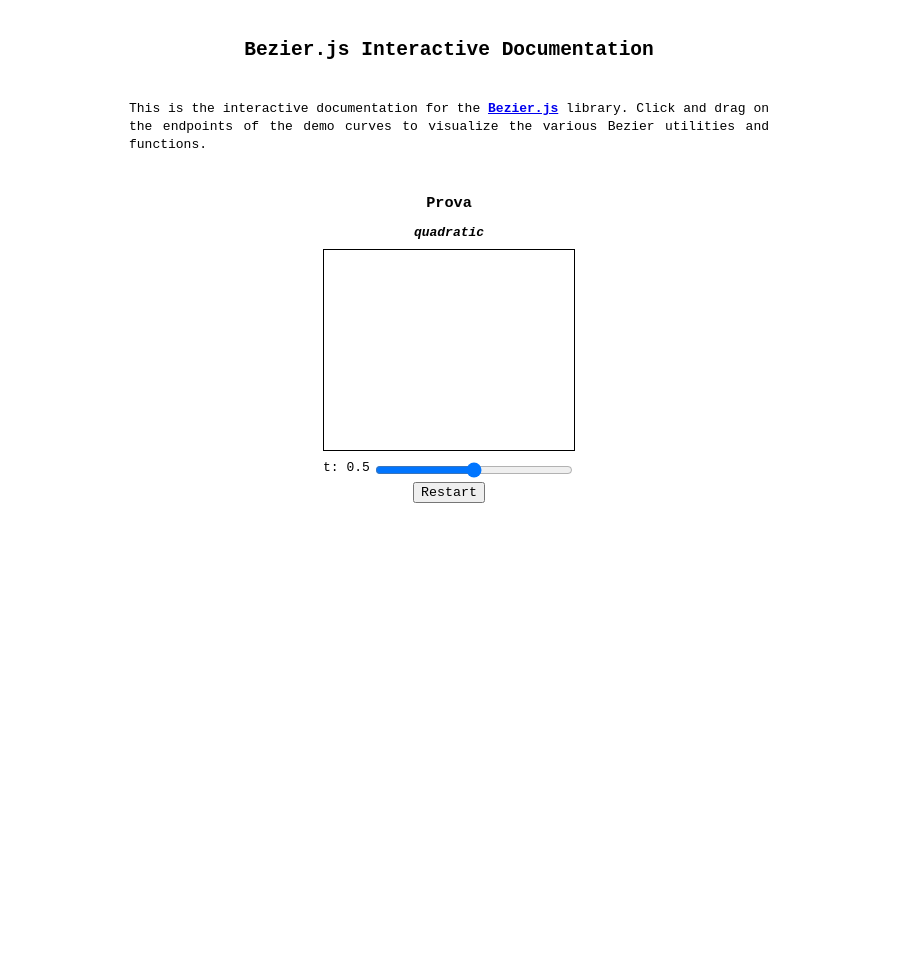
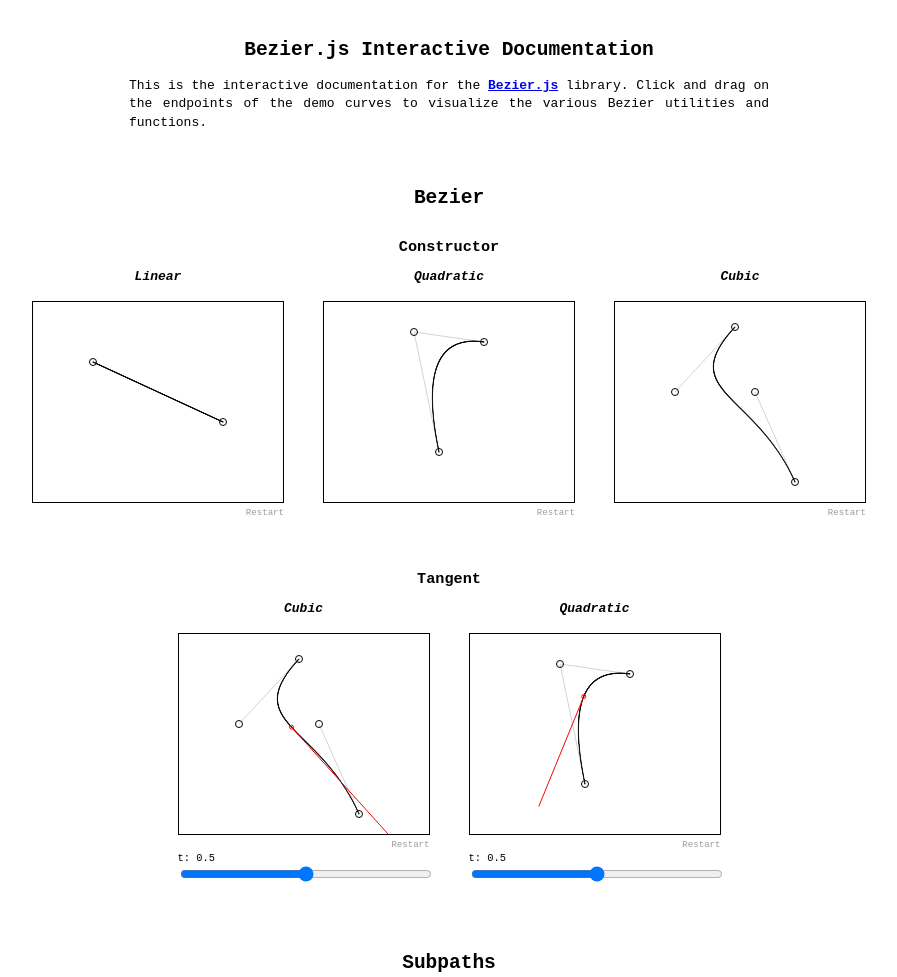
Before and after one commit to alessiacrimaldi/Bezier.js, a website built with Vite: page docs/index.html in a window 1280 px wide. Shown: the top 977 px of the page, without its empty margins (191-1088 px from the left). Before the commit the page ends 800 px from the top, so only its background shows below. Built offline with nearby package versions, Linux system fonts and the light colour scheme; files whose address does not match are found by name.

Commit message:
done: Drawing refactored to class, improved CodeArea and added doc examples with loader

```diff
--- /dev/null
+++ b/docs/examples/closedSubpath.js
@@ -0,0 +1,44 @@
+import CodeArea from "../js/CodeArea.js";
+import { Bezier } from "../../lib/bezier.js";
+import Drawing from "../../lib/drawing.js";
+import handleInteraction from "../../dist/interaction.js";
+
+
+/* Documentation Example */
+const demo = new CodeArea(250, 200, "#path-constructor", "Closed Subpath", () => {
+    setup();
+    draw();
+});
+
+
+/* User Code */
+let curves, subpath;
+const drawing = new Drawing(demo.context);
+
+const setup = () => {
+    curves = [
+        new Bezier({ x: 90, y: 40 }, { x: 160, y: 40 }),
+        new Bezier({ x: 160, y: 40 }, { x: 125, y: 40 }, { x: 125, y: 90 }, { x: 160, y: 90 }),
+        new Bezier({ x: 160, y: 90 }, { x: 190, y: 90 }, { x: 210, y: 110 }, { x: 155, y: 180 }),
+        new Bezier({ x: 95, y: 180 }, { x: 155, y: 180 }),
+        new Bezier({ x: 95, y: 180 }, { x: 40, y: 110 }, { x: 60, y: 90 }, { x: 90, y: 90 }),
+        new Bezier({ x: 90, y: 90 }, { x: 125, y: 90 }, { x: 125, y: 40 }, { x: 90, y: 40 })
+    ];
+    subpath = new Bezier.PolyBezier(curves);
+
+    subpath.curves.forEach(curve => {
+        handleInteraction(demo.canvas, curve, () => {
+            draw();
+        })
+    })
+}
+setup();
+
+const draw = () => {
+    demo.clear();
+    subpath.curves.forEach(curve => {
+        drawing.drawSkeleton(curve);
+        drawing.drawCurve(curve);
+    })
+}
+draw();
--- /dev/null
+++ b/docs/examples/cubic.js
@@ -0,0 +1,32 @@
+import CodeArea from "../js/CodeArea.js";
+import { Bezier } from "../../lib/bezier.js";
+import Drawing from "../../lib/drawing.js";
+import handleInteraction from "../../dist/interaction.js";
+
+
+/* Documentation Example */
+const demo = new CodeArea(250, 200, "#constructor", "Cubic", () => {
+    setup();
+    draw();
+});
+
+
+/* User Code */
+let curve;
+const drawing = new Drawing(demo.context)
+
+const setup = () => {
+    curve = new Bezier(120, 25, 60, 90, 140, 90, 180, 180);
+
+    handleInteraction(demo.canvas, curve, () => {
+        draw();
+    })
+}
+setup();
+
+const draw = () => {
+    demo.clear();
+    drawing.drawSkeleton(curve);
+    drawing.drawCurve(curve);
+}
+draw();
--- /dev/null
+++ b/docs/examples/cubicTangent.js
@@ -0,0 +1,49 @@
+import CodeArea from "../js/CodeArea.js";
+import { Bezier } from "../../lib/bezier.js";
+import * as calculation from "../../dist/calculation.js";
+import Drawing from "../../lib/drawing.js";
+import handleInteraction from "../../dist/interaction.js";
+
+
+/* Documentation Example */
+const params = [
+    {
+        name: "t",
+        min: 0,
+        max: 1,
+        value: 0.5,
+        step: 0.01,
+        handler: (new_t) => {
+            calculation.calculateTangent(curve, t = new_t);
+            draw();
+        }
+    },
+]
+const demo = new CodeArea(250, 200, "#tangent", "Cubic", () => {
+    setup();
+    draw();
+}, params);
+
+
+/* User Code */
+let curve, t;
+const drawing = new Drawing(demo.context)
+
+const setup = () => {
+    curve = new Bezier(120, 25, 60, 90, 140, 90, 180, 180);
+    calculation.calculateTangent(curve, t = 0.5);
+
+    handleInteraction(demo.canvas, curve, () => {
+        calculation.calculateTangent(curve, t);
+        draw();
+    })
+}
+setup();
+
+const draw = () => {
+    demo.clear();
+    drawing.drawSkeleton(curve);
+    drawing.drawCurve(curve);
+    drawing.drawTangent(curve);
+}
+draw();
--- /dev/null
+++ b/docs/examples/linear.js
@@ -0,0 +1,32 @@
+import CodeArea from "../js/CodeArea.js";
+import { Bezier } from "../../lib/bezier.js";
+import Drawing from "../../lib/drawing.js";
+import handleInteraction from "../../dist/interaction.js";
+
+
+/* Documentation Example */
+const demo = new CodeArea(250, 200, "#constructor", "Linear", () => {
+    setup();
+    draw();
+});
+
+
+/* User Code */
+let curve;
+const drawing = new Drawing(demo.context)
+
+const setup = () => {
+    curve = new Bezier({ x: 60, y: 60 }, { x: 190, y: 120 });
+
+    handleInteraction(demo.canvas, curve, () => {
+        draw();
+    })
+}
+setup();
+
+const draw = () => {
+    demo.clear();
+    drawing.drawSkeleton(curve);
+    drawing.drawCurve(curve);
+}
+draw();
--- /dev/null
+++ b/docs/examples/openSubpath.js
@@ -0,0 +1,41 @@
+import CodeArea from "../js/CodeArea.js";
+import { Bezier } from "../../lib/bezier.js";
+import Drawing from "../../lib/drawing.js";
+import handleInteraction from "../../dist/interaction.js";
+
+
+/* Documentation Example */
+const demo = new CodeArea(250, 200, "#path-constructor", "Open Subpath", () => {
+    setup();
+    draw();
+});
+
+
+/* User Code */
+let curves, subpath;
+const drawing = new Drawing(demo.context);
+
+const setup = () => {
+    curves = [
+        new Bezier({ x: 50, y: 30 }, { x: 150, y: 50 }),
+        new Bezier({ x: 150, y: 50 }, { x: 220, y: 140 }, { x: 150, y: 150 }),
+        new Bezier({ x: 150, y: 150 }, { x: 50, y: 160 }, { x: 50, y: 60 }, { x: 100, y: 100 })
+    ];
+    subpath = new Bezier.PolyBezier(curves);
+
+    subpath.curves.forEach(curve => {
+        handleInteraction(demo.canvas, curve, () => {
+            draw();
+        })
+    })
+}
+setup();
+
+const draw = () => {
+    demo.clear();
+    subpath.curves.forEach(curve => {
+        drawing.drawSkeleton(curve);
+        drawing.drawCurve(curve);
+    })
+}
+draw();
--- /dev/null
+++ b/docs/examples/quadratic.js
@@ -0,0 +1,32 @@
+import CodeArea from "../js/CodeArea.js";
+import { Bezier } from "../../lib/bezier.js";
+import Drawing from "../../lib/drawing.js";
+import handleInteraction from "../../dist/interaction.js";
+
+
+/* Documentation Example */
+const demo = new CodeArea(250, 200, "#constructor", "Quadratic", () => {
+    setup();
+    draw();
+});
+
+
+/* User Code */
+let curve;
+const drawing = new Drawing(demo.context)
+
+const setup = () => {
+    curve = new Bezier(160, 40, 90, 30, 115, 150);
+
+    handleInteraction(demo.canvas, curve, () => {
+        draw();
+    })
+}
+setup();
+
+const draw = () => {
+    demo.clear();
+    drawing.drawSkeleton(curve);
+    drawing.drawCurve(curve);
+}
+draw();
--- /dev/null
+++ b/docs/examples/quadraticTangent.js
@@ -0,0 +1,49 @@
+import CodeArea from "../js/CodeArea.js";
+import { Bezier } from "../../lib/bezier.js";
+import * as calculation from "../../dist/calculation.js";
+import Drawing from "../../lib/drawing.js";
+import handleInteraction from "../../dist/interaction.js";
+
+
+/* Documentation Example */
+const params = [
+    {
+        name: "t",
+        min: 0,
+        max: 1,
+        value: 0.5,
+        step: 0.01,
+        handler: (new_t) => {
+            calculation.calculateTangent(curve, t = new_t);
+            draw();
+        }
+    },
+]
+const demo = new CodeArea(250, 200, "#tangent", "Quadratic", () => {
+    setup();
+    draw();
+}, params);
+
+
+/* User Code */
+let curve, t;
+const drawing = new Drawing(demo.context)
+
+const setup = () => {
+    curve = new Bezier(160, 40, 90, 30, 115, 150);
+    calculation.calculateTangent(curve, t = 0.5);
+
+    handleInteraction(demo.canvas, curve, () => {
+        calculation.calculateTangent(curve, t);
+        draw();
+    })
+}
+setup();
+
+const draw = () => {
+    demo.clear();
+    drawing.drawSkeleton(curve);
+    drawing.drawCurve(curve);
+    drawing.drawTangent(curve);
+}
+draw();
--- a/docs/index.html
+++ b/docs/index.html
@@ -5,6 +5,7 @@
     <title>Bezier.js Documentation</title>
     <meta charset="utf-8">
     <link rel="stylesheet" href="./style.css">
+    <script type="module" src="./js/loader.js" defer></script>
 </head>
 
 <body>
@@ -15,8 +16,25 @@
         library. Click and drag on the endpoints of the demo curves to visualize the various Bezier utilities and
         functions.
     </p>
-    <div id="demos-container"></div>
 
+    <div id="demos-container">
+
+        <h2>Bezier</h2>
+        <section class="demo">
+            <h3 class="demo-title">Constructor</h3>
+            <div id="constructor"></div>
+        </section>
+        <section class="demo">
+            <h3 class="demo-title">Tangent</h3>
+            <div id="tangent"></div>
+        </section>
+
+        <h2>Subpaths</h2>
+        <section class="demo">
+            <h3 class="demo-title">Constructor</h3>
+            <div id="path-constructor"></div>
+        </section>
+
+    </div>
 </body>
-<script type="module" src="./js/index.js"></script>
 </html>
--- a/docs/js/CodeArea.js
+++ b/docs/js/CodeArea.js
@@ -1,48 +1,63 @@
 export default class CodeArea {
     static count = 0;
+    #w;
+    #h;
+    #cvs;
+    #ctx;
 
-    constructor(w, h, title, type, target) {
+    constructor(w, h, target, type, restart, params) {
         const id = ++CodeArea.count;
-        this.w = w;
-        this.h = h;
+        this.#w = w;
+        this.#h = h;
+
+        let sliders = "";
+        params?.forEach(p => {
+            sliders += `<div class="slider">
+                <label class="slider-value">${p.name}: <span>${p.value}</span></label>
+                <input class="slide-control" type="range" min="${p.min}" max="${p.max}" step="${p.step}" value="${p.value}" />
+            </div>`
+        })
+
         const container = document.querySelector(target);
         container.insertAdjacentHTML('beforeend', `
-        <section id="demo-${id}" class="demo">
-            <h3 class="demo-title">${title}</h3>
-            <div class="demo-example">
+            <div class="demo-example" id="example-${id}">
                 <p class="example-type">${type}</p>
                 <canvas width=${w} height=${h}></canvas>
                 <div class="example-attributes">
-                    <div class="slider">
-                        <div class="slider-value">t: 0.5</div>
-                        <input type="range" min="0" max="1" step="0.01" value="0.5" class="slide-control" />
-                    </div>
                     <button class="restart-btn">Restart</button>
+                    ${sliders}
                 </div>
-            </div>
-        </section>`)
+            </div>`);
 
-        const section = container.querySelector(`#demo-${id}`);
-        this.cvs = section.querySelector("canvas");
-        this.ctx = this.cvs.getContext("2d");
-        section.querySelector("button").addEventListener("click", () => {
-            this.restart()
+        const example = container.querySelector(`#example-${id}`);
+        const cvs = (this.#cvs = example.querySelector("canvas"));
+        this.#ctx = cvs.getContext("2d");
+
+        example.querySelector("button").addEventListener("click", () => {
+            example.querySelectorAll(".slider").forEach((slider, i) => {
+                slider.querySelector("span").innerHTML = slider.querySelector("input").value =  params[i].value;
+            })
+            restart()
+        })
+        example.querySelectorAll(".slider").forEach((slider, i) => {
+            const span = slider.querySelector("span");
+            slider.querySelector("input").addEventListener("input", (e) => {
+                const currValue = e.target.value;
+                span.innerHTML = currValue;
+                params[i].handler(currValue);
+            })
         })
     }
 
     get canvas() {
-        return this.cvs;
+        return this.#cvs;
     }
 
     get context() {
-        return this.ctx;
+        return this.#ctx;
     }
 
     clear() {
-        this.ctx.clearRect(0, 0, this.w, this.h);
-    }
-
-    restart() {
-        // to do
+        this.context.clearRect(0, 0, this.#w, this.#h);
     }
 }
--- a/docs/js/index.js
+++ b/docs/js/loader.js
@@ -1,29 +1,27 @@
-import CodeArea from "./CodeArea.js";
-import { Bezier } from "../../lib/bezier.js";
-import * as calculation from "../../dist/calculation.js";
-import * as drawing from "../../dist/drawing.js";
-import handleInteraction from "../../dist/interaction.js";
+const filesNames = [
+    "linear",
+    "quadratic",
+    "cubic",
+    "quadraticTangent",
+    "cubicTangent",
+    "openSubpath",
+    "closedSubpath"
+]
+
+for (let i = 0; i < filesNames.length; i++) {
+    const script = document.createElement('script');
+    script.type = 'module';
+    script.src = `./examples/${filesNames[i]}.js`;
+    document.head.appendChild(script);
+}
 
 
-const code = new CodeArea(250, 200, "Prova", "quadratic", "#demos-container");
 
-//calcolo
-const curve = new Bezier(10,10, 240,10, 10,190);
-let tangent = calculation.calculateTangent(curve, 0.5);
-//disegno
-drawing.setContext(code.context);
-const draw = () => {
-    drawing.drawSkeleton(curve);
-    drawing.drawCurve(curve);
-    drawing.drawTangent(curve, tangent, 0.5);
-}
-draw();
-//interazione
-handleInteraction(code.canvas, curve, () => {
-    tangent = calculation.calculateTangent(curve, 0.5);
-    code.clear();
-    draw();
-})
+
+
+
+
+
 
 
 
--- a/docs/style.css
+++ b/docs/style.css
@@ -4,7 +4,7 @@
 }
 
 #doc-title {
-  margin: 3rem;
+  margin-top: 3rem;
 }
 
 #doc-description {
@@ -19,12 +19,19 @@
 }
 
 .demo {
-  margin-bottom: 2rem;
+  width: 80vw;
+  margin-bottom: 3rem;
 }
 
-p,
 .demo-title {
   margin: 0;
+}
+
+.demo>div {
+  display: flex;
+  justify-content: center;
+  flex-wrap: nowrap;
+  gap: 3rem;
 }
 
 .example-type {
@@ -42,8 +49,7 @@
 }
 
 .demo-example {
-  gap: 0.7rem;
-  margin: 1rem 0;
+  gap: 0.3rem;
 }
 
 canvas {
@@ -51,21 +57,35 @@
   background: white;
 }
 
-.curve-type,
-.slider {
-  display: flex;
-  justify-content: left;
-  gap: 0.25rem;
-  white-space: nowrap;
-}
-
 .example-attributes {
   gap: 0.2rem;
   width: 100%;
 }
 
-.example-attributes>div,
-.slide-control,
-.example-attributes>input {
+.slider,
+.slide-control {
   width: 100%;
 }
+
+.slider {
+  font-size: 0.8em;
+  display: flex;
+  flex-direction: column;
+  align-items: start;
+  gap: 0;
+  white-space: nowrap;
+}
+
+.restart-btn {
+  align-self: flex-end;
+  font-size: 0.7em;
+  background-color: transparent;
+  border: none;
+  color: #9c9c9c;
+  padding: 0;
+}
+
+.restart-btn:hover {
+  font-weight: bold;
+  color: black;
+}
```
Also changed, not shown: lib/interaction.js (+6 -6 lines), lib/drawing.js.
